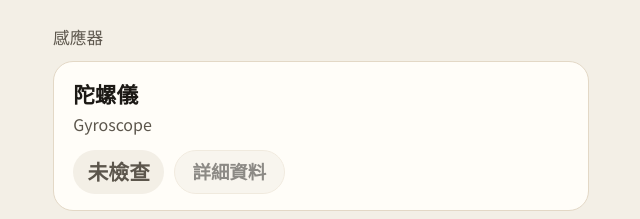
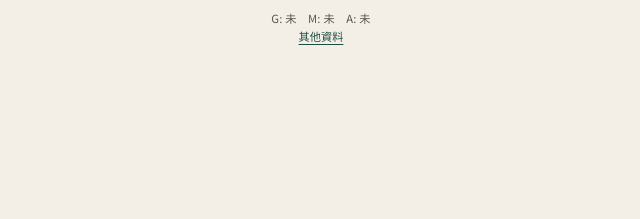
Before and after one commit to rsFallPrev/checker, a plain HTML site: page index.html in a window 1280 px wide. Shown: the part 721-940 px from the top of the page, without its empty margins (319-959 px from the left). After the commit the page ends 819 px from the top, so only its background shows below. Drawn offline with Linux system fonts and the light colour scheme.

Commit message:
Default hide detail sensor info

```diff
--- a/index.html
+++ b/index.html
@@ -263,20 +263,35 @@
       font-size: 1.15rem;
     }
 
+    .tiny-summary {
+      margin: -0.4rem 0 0;
+      font-size: 0.7rem;
+      color: var(--muted);
+      text-align: center;
+      letter-spacing: 0.02em;
+      font-variant-numeric: tabular-nums;
+    }
+
+    .details-toggle {
+      margin: -1.2rem 0 0.3rem;
+      font-size: 0.7rem;
+      color: var(--pine);
+      cursor: pointer;
+      text-align: center;
+      text-decoration: underline;
+      text-underline-offset: 3px;
+      user-select: none;
+    }
+
+    .details-toggle:hover {
+      opacity: 0.8;
+    }
+
     .sensor-card {
       border: 1px solid var(--line);
       background: var(--card);
       border-radius: 1.25rem;
       padding: 1rem 1.2rem;
-    }
-
-    .section-label {
-      margin: 0.5rem 0 0;
-      font-size: 1.05rem;
-      color: var(--muted);
-    }
-
-    .sensor-card {
       display: flex;
       flex-direction: column;
       gap: 0.85rem;
@@ -338,35 +353,8 @@
       color: var(--unknown);
     }
 
-    .details-btn {
-      min-height: 2.75rem;
-      border: 1px solid var(--line);
-      border-radius: 999px;
-      background: var(--paper);
-      color: var(--ink);
-      font: inherit;
-      font-size: 1.15rem;
-      font-weight: 600;
-      padding: 0 1.1rem;
-    }
-
-    .details-btn:disabled {
-      opacity: 0.5;
-      cursor: not-allowed;
-    }
-
-    .details-panel {
-      border-top: 1px solid var(--line);
-      padding-top: 0.85rem;
+    #sensorsSection[hidden] {
       display: none;
-      flex-direction: column;
-      gap: 0.35rem;
-      font-size: 1.25rem;
-      font-variant-numeric: tabular-nums;
-    }
-
-    .details-panel.open {
-      display: flex;
     }
   </style>
 </head>
@@ -411,9 +399,11 @@
       <p class="detail" id="verdictDetail">三項感應器都有，才可以參加研究</p>
     </section>
 
-    <section>
-      <p class="section-label">感應器</p>
+    <p class="tiny-summary" id="tinySummary">G: 未　M: 未　A: 未</p>
 
+    <p class="details-toggle" id="detailsToggle">其他資料</p>
+
+    <div id="sensorsSection" hidden>
       <article class="sensor-card" data-key="gyroscope">
         <div class="sensor-head">
           <h3>陀螺儀</h3>
@@ -421,9 +411,7 @@
         </div>
         <div class="sensor-actions">
           <span class="pill pill-pending" data-pill>未檢查</span>
-          <button type="button" class="details-btn" data-details disabled>詳細資料</button>
         </div>
-        <div class="details-panel" data-panel></div>
       </article>
 
       <article class="sensor-card" data-key="magnetometer">
@@ -433,9 +421,7 @@
         </div>
         <div class="sensor-actions">
           <span class="pill pill-pending" data-pill>未檢查</span>
-          <button type="button" class="details-btn" data-details disabled>詳細資料</button>
         </div>
-        <div class="details-panel" data-panel></div>
       </article>
 
       <article class="sensor-card" data-key="accelerometer">
@@ -445,11 +431,9 @@
         </div>
         <div class="sensor-actions">
           <span class="pill pill-pending" data-pill>未檢查</span>
-          <button type="button" class="details-btn" data-details disabled>詳細資料</button>
         </div>
-        <div class="details-panel" data-panel></div>
       </article>
-    </section>
+    </div>
   </main>
 
   <script>
@@ -459,6 +443,7 @@
       var CHECK_MS = 3000;
       var KEYS = ["gyroscope", "magnetometer", "accelerometer"];
       var LABELS = { gyroscope: "陀螺儀", magnetometer: "磁力計", accelerometer: "加速度計" };
+      var SHORT = { gyroscope: "G", magnetometer: "M", accelerometer: "A" };
 
       var state = {
         phase: "idle",
@@ -469,7 +454,7 @@
         },
         live: { accelerometer: null, gyroscope: null, magnetometer: null, heading: null },
         permissionNote: null,
-        openKey: null
+        sensorsOpen: false
       };
 
       var stopFns = [];
@@ -477,7 +462,6 @@
 
       function $(id) { return document.getElementById(id); }
       function num(v) { return typeof v === "number" && isFinite(v) ? v : null; }
-      function fmt(v) { return v == null ? "—" : v.toFixed(2); }
 
       function axis(src) {
         if (!src) return null;
@@ -498,6 +482,14 @@
         if (!a) return null;
         function c(v) { return v == null ? null : (v * 180) / Math.PI; }
         return { x: c(a.x), y: c(a.y), z: c(a.z) };
+      }
+
+      function shortStatus(status) {
+        if (status === "yes") return "有";
+        if (status === "no") return "無";
+        if (status === "unknown") return "未知";
+        if (status === "checking") return "檢查中";
+        return "未";
       }
 
       function verdict() {
@@ -533,19 +525,6 @@
         else { el.classList.add("pill-pending"); el.textContent = "未檢查"; }
       }
 
-      function xyzHtml(a) {
-        a = a || { x: null, y: null, z: null };
-        return "X: " + fmt(a.x) + "<br>Y: " + fmt(a.y) + "<br>Z: " + fmt(a.z);
-      }
-
-      function magDetailsHtml() {
-        var a = state.live.magnetometer || { x: null, y: null, z: null };
-        return [
-          "X: " + fmt(a.x), "Y: " + fmt(a.y), "Z: " + fmt(a.z),
-          "方向: " + (state.live.heading != null ? Math.round(state.live.heading) + "°" : "—")
-        ].join("<br>");
-      }
-
       function render() {
         var v = verdict();
         var box = $("verdictBox");
@@ -553,6 +532,12 @@
         $("verdictTitle").textContent = v.title;
         $("verdictDetail").textContent = v.detail;
         $("verdictDetail").hidden = !v.detail;
+
+        // Tiny summary
+        var parts = KEYS.map(function (k) {
+          return SHORT[k] + ": " + shortStatus(state.slots[k].status);
+        });
+        $("tinySummary").textContent = parts.join("　");
 
         var directionsEl = $("directionsContainer");
         if (directionsEl) directionsEl.hidden = (state.phase === "done");
@@ -577,18 +562,15 @@
           $("permissionNote").hidden = true;
         }
 
+        // Sensors section visibility
+        var section = $("sensorsSection");
+        if (section) section.hidden = !state.sensorsOpen;
+        var toggle = $("detailsToggle");
+        if (toggle) toggle.textContent = state.sensorsOpen ? "收起" : "其他資料";
+
         KEYS.forEach(function (key) {
           var card = document.querySelector('.sensor-card[data-key="' + key + '"]');
-          setPill(card.querySelector("[data-pill]"), state.slots[key].status);
-          var btn = card.querySelector("[data-details]");
-          btn.disabled = state.phase !== "done";
-          btn.textContent = state.openKey === key ? "收起" : "詳細資料";
-          var panel = card.querySelector("[data-panel]");
-          var open = state.openKey === key && state.phase === "done";
-          panel.classList.toggle("open", open);
-          if (open) {
-            panel.innerHTML = key === "magnetometer" ? magDetailsHtml() : xyzHtml(state.live[key]);
-          }
+          if (card) setPill(card.querySelector("[data-pill]"), state.slots[key].status);
         });
       }
 
@@ -619,7 +601,6 @@
           var acc = ev.webkitCompassAccuracy;
           return { deg: ev.webkitCompassHeading, reliable: !(typeof acc === "number" && acc < 0) };
         }
-        // Only absolute alpha counts; relative alpha is NOT magnetometer evidence.
         if (ev.absolute && typeof ev.alpha === "number" && isFinite(ev.alpha)) {
           return { deg: ev.alpha, reliable: true };
         }
@@ -651,25 +632,21 @@
         if (fill) fill.style.width = "100%";
       }
 
-      // ---------- per-sensor evidence ----------
-      var ev = null; // evidence object for current run
+      var ev = null;
 
       function newEvidence() {
         return {
-          // gyro
           gyroApiExists: !!sensorCtor("Gyroscope"),
           gyroSensorFired: false,
           gyroNumericEvents: 0,
           gyroMoved: false,
           gyroMaxAbs: 0,
-          // accel
           accelApiExists: !!sensorCtor("Accelerometer"),
           accelSensorFired: false,
           accelCompleteSamples: 0,
           accelInGravityBand: 0,
           accelMinMag: Infinity,
           accelMaxMag: -Infinity,
-          // mag
           magApiExists: !!sensorCtor("Magnetometer"),
           magSensorFired: false,
           magReliableHeading: false,
@@ -678,13 +655,9 @@
       }
 
       function judgeGyro() {
-        // Rule 1: Generic Gyroscope fired => definitive.
         if (ev.gyroSensorFired) return "yes";
-        // Rule 2: API exists but never fired => do NOT trust devicemotion rotationRate.
         if (ev.gyroApiExists && !ev.gyroSensorFired) return "no";
-        // Rule 3: No Generic Sensor API (iOS Safari). Require motion + real variation.
         if (ev.gyroNumericEvents >= 2 && ev.gyroMoved && ev.gyroMaxAbs >= 20) return "yes";
-        // If the browser has no gyro API at all and no motion evidence:
         if (!ev.gyroApiExists && ev.gyroNumericEvents === 0 && !ev.gyroMoved) return "unknown";
         return "no";
       }
@@ -692,9 +665,6 @@
       function judgeAccel() {
         if (ev.accelSensorFired) return "yes";
         if (ev.accelApiExists && !ev.accelSensorFired) return "no";
-        // Event fallback: need complete samples inside plausible gravity band,
-        // AND the magnitude must actually vary across samples (proves live sensor,
-        // rejects constant placeholder values).
         var varies = isFinite(ev.accelMinMag) && isFinite(ev.accelMaxMag) &&
           (ev.accelMaxMag - ev.accelMinMag) >= 0.05;
         if (ev.accelInGravityBand >= 2 && varies) return "yes";
@@ -713,7 +683,6 @@
 
       function startCheck() {
         stopAll();
-        state.openKey = null;
         state.permissionNote = null;
         state.phase = "checking";
         state.slots = {
@@ -891,12 +860,9 @@
 
       $("startBtn").addEventListener("click", startCheck);
 
-      document.querySelectorAll(".sensor-card").forEach(function (card) {
-        card.querySelector("[data-details]").addEventListener("click", function () {
-          var key = card.getAttribute("data-key");
-          state.openKey = state.openKey === key ? null : key;
-          render();
-        });
+      $("detailsToggle").addEventListener("click", function () {
+        state.sensorsOpen = !state.sensorsOpen;
+        render();
       });
 
       try { if (window.self !== window.top) $("embeddedNote").hidden = false; }
```
